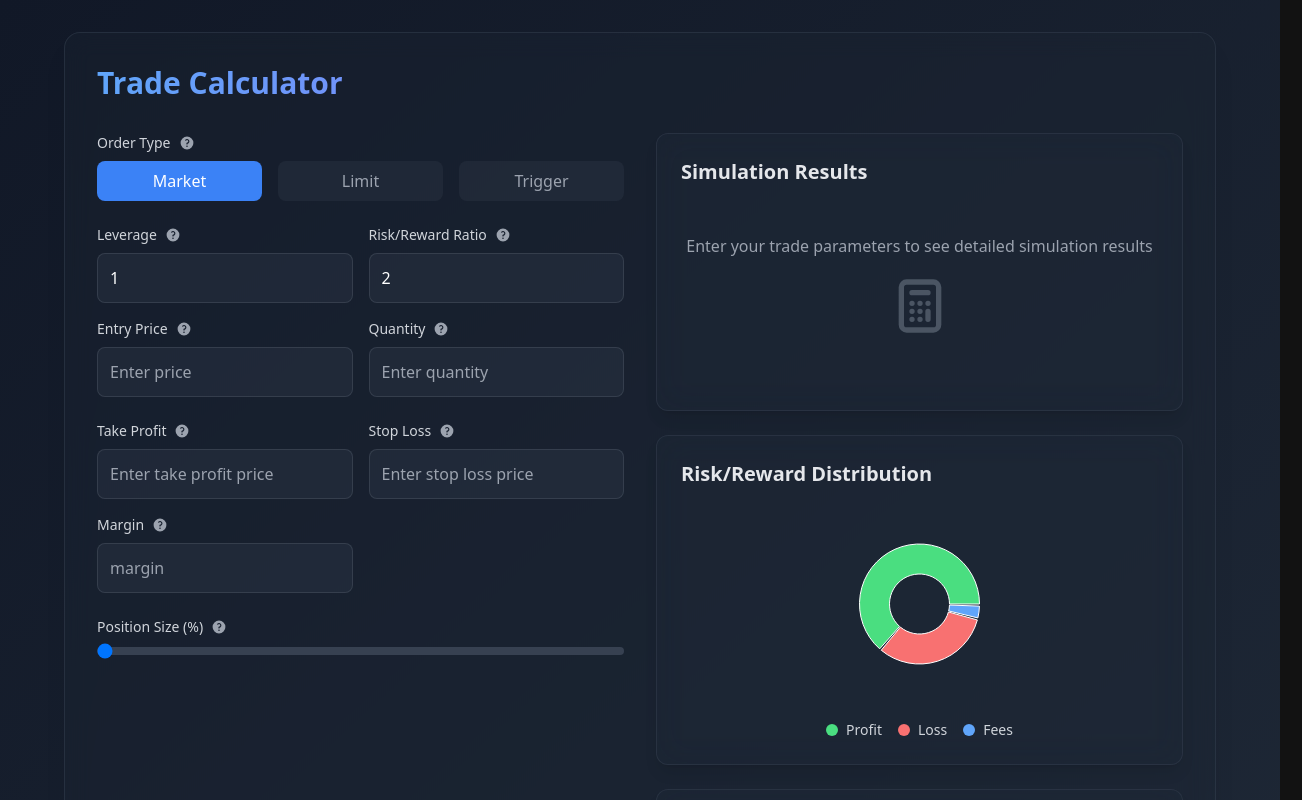
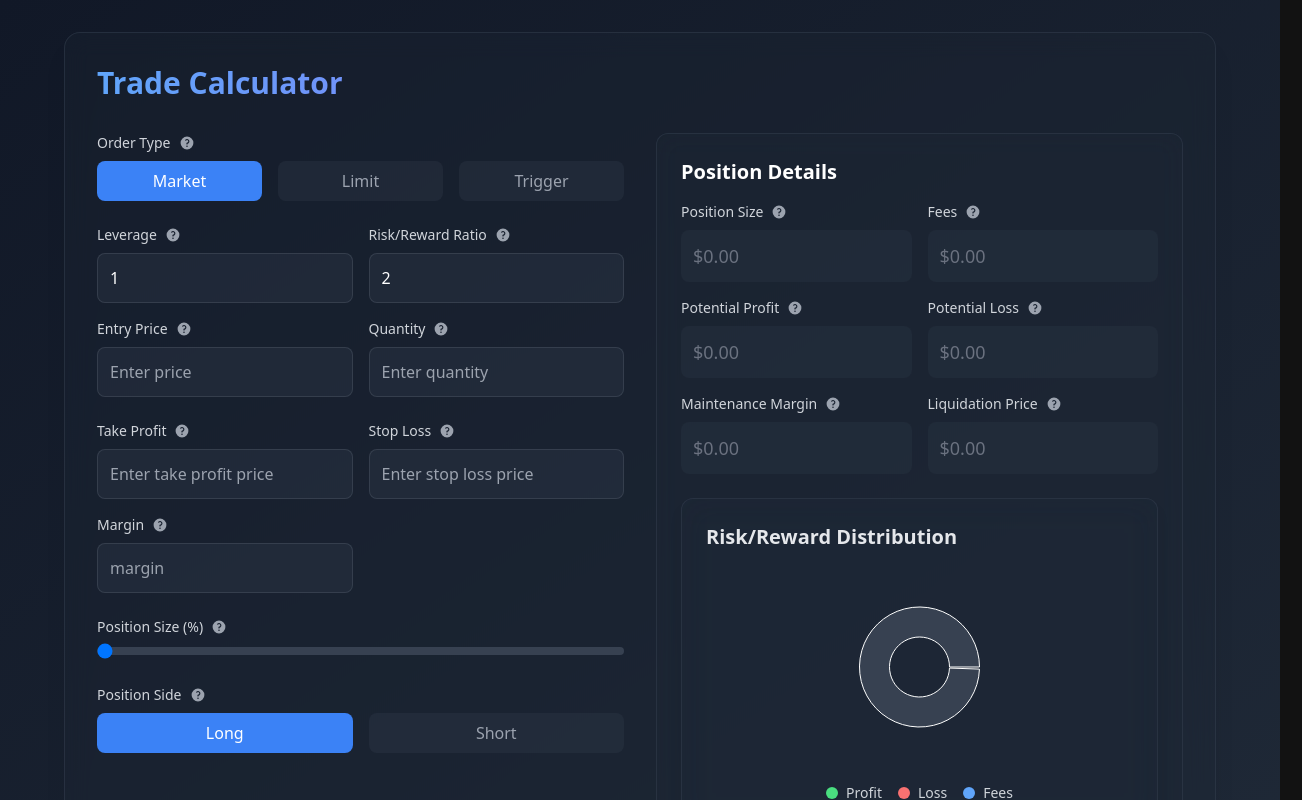
Before and after one commit to alexUXUI/trade, a React app: page / in a window 1280 px wide. Shown: the top 800 px of the page, 1302 px wide, since content can reach past the window. Built offline with nearby package versions, Linux system fonts and the light colour scheme; the HTML template or start-up script is replaced by a standard one.

Commit message:
wip: working on biz logic

```diff
--- a/src/components/TradeCalculator.tsx
+++ b/src/components/TradeCalculator.tsx
@@ -19,6 +19,7 @@ interface TradeInputs {
   marginPercent: number;
   maintenanceMargin: number;
   liquidationPrice: number;
+  positionSide: 'long' | 'short';
 }
 
 const initialInputs: TradeInputs = {
@@ -35,6 +36,7 @@ const initialInputs: TradeInputs = {
   marginPercent: 0,
   maintenanceMargin: 0,
   liquidationPrice: 0,
+  positionSide: 'long',
 };
 
 const useSimulator = () => {
@@ -42,67 +44,109 @@ const useSimulator = () => {
   const [simulation, setSimulation] = useState<TradeSimulationResult | null>(null);
   const [riskRewardRatio, setRiskRewardRatio] = useState<number>(2); // Default 1:2 risk-reward ratio
 
+  const calculatePositionMetrics = (
+    price: number,
+    quantity: number,
+    leverage: number,
+    margin: number,
+    isLong: boolean
+  ) => {
+    const positionSize = price * quantity;
+    const maintenanceMargin = positionSize * 0.005;
+    const liquidationPrice = isLong
+      ? price * (1 - 1 / leverage)
+      : price * (1 + 1 / leverage);
+
+    return {
+      positionSize,
+      maintenanceMargin,
+      liquidationPrice,
+      margin: positionSize / leverage
+    };
+  };
+
   const handleInputChange = (field: keyof TradeInputs, value: string) => {
     const numValue = parseFloat(value) || 0;
     const updates: Partial<TradeInputs> = { [field]: numValue };
+    const isLong = inputs.positionSide === 'long';
 
-    if (field === 'price') {
-      if (numValue > 0) {
-        const ratio = riskRewardRatio;
-        const riskAmount = numValue * 0.1; // Default 10% risk
-        updates.sl = numValue - riskAmount;
-        updates.tp = numValue + (riskAmount * ratio);
-        if (inputs.quantity && inputs.leverage > 0) {
-          updates.margin = TradeSimulator.calculateRequiredMargin(numValue, inputs.quantity, inputs.leverage);
-        }
-      }
-    } else if (field === 'quantity') {
-      if (numValue > 0 && inputs.price && inputs.leverage > 0) {
-        updates.margin = TradeSimulator.calculateRequiredMargin(inputs.price, numValue, inputs.leverage);
-      }
-    } else if (field === 'leverage') {
-      if (numValue > 0 && inputs.price && inputs.quantity) {
-        updates.margin = TradeSimulator.calculateRequiredMargin(inputs.price, inputs.quantity, numValue);
-      }
-    } else if (field === 'tp') {
-      if (numValue > 0 && inputs.price && inputs.sl) {
-        const profitDistance = Math.abs(numValue - inputs.price);
-        const riskDistance = Math.abs(inputs.sl - inputs.price);
-        if (riskDistance > 0) {
-          const newRatio = profitDistance / riskDistance;
-          setRiskRewardRatio(newRatio);
-        }
-      }
-    } else if (field === 'sl') {
-      if (numValue > 0 && inputs.price && inputs.tp) {
-        const profitDistance = Math.abs(inputs.tp - inputs.price);
-        const riskDistance = Math.abs(numValue - inputs.price);
-        if (riskDistance > 0) {
-          const newRatio = profitDistance / riskDistance;
-          setRiskRewardRatio(newRatio);
-        }
+    if (field === 'price' && numValue > 0) {
+      // Immediately calculate TP and SL when price is entered
+      const riskAmount = numValue * 0.1; // 10% risk
+      updates.tp = isLong ?
+        numValue + (riskAmount * riskRewardRatio) :
+        numValue - (riskAmount * riskRewardRatio);
+      updates.sl = isLong ?
+        numValue - riskAmount :
+        numValue + riskAmount;
+
+      // Calculate other metrics if quantity exists
+      if (inputs.quantity && inputs.leverage > 0) {
+        const positionSize = numValue * inputs.quantity;
+        updates.margin = positionSize / inputs.leverage;
+        updates.maintenanceMargin = positionSize * 0.005;
+        updates.liquidationPrice = isLong ?
+          numValue * (1 - 1/inputs.leverage) :
+          numValue * (1 + 1/inputs.leverage);
       }
     }
+    switch (field) {
+      case 'leverage':
+        if (numValue > 0 && inputs.price && inputs.quantity) {
+          const metrics = calculatePositionMetrics(inputs.price, inputs.quantity, numValue, inputs.margin, isLong);
+          Object.assign(updates, metrics);
+        }
+        break;
 
-    // Update liquidation price and maintenance margin
-    if (field === 'price' || field === 'quantity' || field === 'leverage') {
-      const price = field === 'price' ? numValue : inputs.price;
-      const quantity = field === 'quantity' ? numValue : inputs.quantity;
-      const leverage = field === 'leverage' ? numValue : inputs.leverage;
+      case 'price':
+      case 'quantity':
+        const price = field === 'price' ? numValue : inputs.price;
+        const quantity = field === 'quantity' ? numValue : inputs.quantity;
 
-      if (price > 0 && quantity > 0 && leverage > 0) {
-        const positionSize = price * quantity;
-        updates.maintenanceMargin = positionSize * 0.005; // 0.5% maintenance margin
-        const margin = TradeSimulator.calculateRequiredMargin(price, quantity, leverage);
-        updates.liquidationPrice = price - ((margin - updates.maintenanceMargin) / (positionSize / price));
-      }
+        if (price && quantity && inputs.leverage > 0) {
+          const positionSize = price * quantity;
+          updates.margin = positionSize / inputs.leverage;
+          updates.maintenanceMargin = positionSize * 0.005;
+          updates.liquidationPrice = isLong ?
+            price * (1 - 1/inputs.leverage) :
+            price * (1 + 1/inputs.leverage);
+
+          if (field === 'price') {
+            const riskAmount = price * 0.1;
+            updates.tp = isLong ?
+              price + (riskAmount * riskRewardRatio) :
+              price - (riskAmount * riskRewardRatio);
+            updates.sl = isLong ?
+              price - riskAmount :
+              price + riskAmount;
+          }
+        }
+        break;
+
+      case 'tp':
+      case 'sl':
+        if (numValue > 0 && inputs.price) {
+          const profitDistance = Math.abs(
+            field === 'tp' ? numValue - inputs.price : inputs.tp - inputs.price
+          );
+          const riskDistance = Math.abs(
+            field === 'sl' ? numValue - inputs.price : inputs.sl - inputs.price
+          );
+          if (riskDistance > 0) {
+            const newRatio = isLong ?
+              profitDistance / riskDistance :
+              riskDistance / profitDistance;
+            setRiskRewardRatio(newRatio);
+          }
+        }
+        break;
     }
 
     setInputs(prev => ({ ...prev, ...updates }));
   };
 
   useEffect(() => {
-    if (inputs.price && inputs.quantity && inputs.leverage && inputs.margin) {
+    if (inputs.price && inputs.quantity) {  // Removed other conditions to calculate earlier
       const simulator = new TradeSimulator(
         inputs.price,
         inputs.quantity,
@@ -110,9 +154,10 @@ const useSimulator = () => {
         inputs.margin,
         inputs.makerFee,
         inputs.takerFee,
-        inputs.tp || inputs.price * 1.1, // Default TP at 10% profit
-        inputs.sl || inputs.price * 0.9, // Default SL at 10% loss
+        inputs.tp || inputs.price * (inputs.positionSide === 'long' ? 1.1 : 0.9),
+        inputs.sl || inputs.price * (inputs.positionSide === 'long' ? 0.9 : 1.1),
         inputs.orderType,
+        inputs.positionSide === 'long'
       );
       setSimulation(simulator.simulateTrade());
     }
@@ -172,10 +217,21 @@ export const TradeCalculator = () => {
                   setRiskRewardRatio(ratio);
                   if (inputs.price) {
                     const riskAmount = inputs.price * 0.1;
+                    const newTp = inputs.price + (riskAmount * ratio);
+                    const newSl = inputs.price - riskAmount;
+
+                    // Calculate new liquidation price and maintenance margin
+                    const positionSize = inputs.price * inputs.quantity;
+                    const maintenanceMargin = positionSize * 0.005;
+                    const margin = TradeSimulator.calculateRequiredMargin(inputs.price, inputs.quantity, inputs.leverage);
+                    const liquidationPrice = inputs.price - ((margin - maintenanceMargin) / (positionSize / inputs.price));
+
                     setInputs(prev => ({
                       ...prev,
-                      tp: inputs.price + (riskAmount * ratio),
-                      sl: inputs.price - riskAmount
+                      tp: newTp,
+                      sl: newSl,
+                      maintenanceMargin,
+                      liquidationPrice
                     }));
                   }
                 }}
@@ -243,9 +299,52 @@ export const TradeCalculator = () => {
                 }));
               }}
             />
+            <ButtonGroup
+              label="Position Side"
+              tooltip="Long positions profit when price goes up. Short positions profit when price goes down."
+              options={[
+                { value: 'long', label: 'Long' },
+                { value: 'short', label: 'Short' }
+              ]}
+              value={inputs.positionSide}
+              onChange={value => {
+                const isLong = value === 'long';
+                const price = inputs.price;
+                if (price) {
+                  const riskAmount = price * 0.1;
+                  const newSl = isLong ? price - riskAmount : price + riskAmount;
+                  const newTp = isLong ? price + (riskAmount * riskRewardRatio) : price - (riskAmount * riskRewardRatio);
+
+                  const metrics = calculatePositionMetrics(
+                    price,
+                    inputs.quantity,
+                    inputs.leverage,
+                    inputs.margin,
+                    isLong
+                  );
+
+                  setInputs(prev => ({
+                    ...prev,
+                    positionSide: value as 'long' | 'short',
+                    tp: newTp,
+                    sl: newSl,
+                    ...metrics
+                  }));
+                } else {
+                  setInputs(prev => ({
+                    ...prev,
+                    positionSide: value as 'long' | 'short'
+                  }));
+                }
+              }}
+            />
           </div>
           <div className="space-y-6">
-            <SimulationResults simulation={simulation} />
+            <SimulationResults
+              simulation={simulation}
+              maintenanceMargin={inputs.maintenanceMargin}
+              liquidationPrice={inputs.liquidationPrice}
+            />
           </div>
         </div>
       </div>
--- /dev/null
+++ b/src/components/shared/Charts.tsx
@@ -0,0 +1,40 @@
+import { PieChart, Pie, Cell, ResponsiveContainer, Tooltip } from 'recharts';
+
+interface ChartProps {
+    data: { name: string; value: number }[];
+    colors: string[];
+    showFees?: boolean;
+}
+
+export const DonutChart = ({ data, colors, showFees }: ChartProps) => {
+    const hasData = data.some(d => d.value > 0);
+
+    return (
+        <ResponsiveContainer width="100%" height="100%">
+            <PieChart>
+                <Pie
+                    data={hasData ? data : [{ name: 'No Data', value: 1 }]}
+                    cx="50%"
+                    cy="50%"
+                    innerRadius={30}
+                    outerRadius={60}
+                    paddingAngle={2}
+                    dataKey="value"
+                >
+                    {hasData ? (
+                        data.map((_, index) => (
+                            <Cell key={`cell-${index}`} fill={colors[index]} />
+                        ))
+                    ) : (
+                        <Cell fill="#374151" />
+                    )}
+                </Pie>
+                <Tooltip
+                    contentStyle={{ background: '#1f2937', border: 'none', borderRadius: '0.5rem' }}
+                    itemStyle={{ color: '#e5e7eb' }}
+                    formatter={(value: number) => `$${value.toFixed(2)}`}
+                />
+            </PieChart>
+        </ResponsiveContainer>
+    );
+};
--- a/src/components/shared/SimulationResults.tsx
+++ b/src/components/shared/SimulationResults.tsx
@@ -1,87 +1,99 @@
 import { TradeSimulationResult } from '../../trade-simulator';
 import clsx from 'clsx';
 import { PieChart, Pie, Cell, ResponsiveContainer, Tooltip } from 'recharts';
+import { TooltipWrapper } from './TooltipWrapper';
+import { DonutChart } from './Charts';
 
 interface SimulationResultsProps {
   simulation: TradeSimulationResult | null;
+  maintenanceMargin?: number;
+  liquidationPrice?: number;
+  isLong?: boolean;
 }
 
-export const SimulationResults = ({ simulation }: SimulationResultsProps) => {
+export const SimulationResults = ({ simulation, maintenanceMargin, liquidationPrice, isLong = true }: SimulationResultsProps) => {
   return (
-    <div className="space-y-6">
-      <div className="bg-gray-800/40 backdrop-blur-lg rounded-xl p-6 border border-gray-700/50 shadow-lg">
-        <h3 className="text-xl font-semibold text-gray-200 mb-4">Simulation Results</h3>
-        {!simulation ? (
+    <div className="bg-gray-800/30 backdrop-blur-md rounded-xl p-6 border border-gray-700/50">
+      <h3 className="text-xl font-semibold mb-4">Position Details</h3>
+      <div className="space-y-4">
+        {/* {!simulation && (
           <div className="text-center py-8">
             <p className="text-gray-400 mb-4">Enter your trade parameters to see detailed simulation results</p>
             <svg className="w-16 h-16 mx-auto text-gray-600 mb-4" fill="none" viewBox="0 0 24 24" stroke="currentColor">
               <path strokeLinecap="round" strokeLinejoin="round" strokeWidth={2} d="M9 7h6m0 10v-3m-3 3h.01M9 17h.01M9 14h.01M12 14h.01M15 11h.01M12 11h.01M9 11h.01M7 21h10a2 2 0 002-2V5a2 2 0 00-2-2H7a2 2 0 00-2 2v14a2 2 0 002 2z" />
             </svg>
-          </div>
-        ) : (
+          </div>)} */}
         <div className="grid grid-cols-2 gap-4">
+          <TooltipWrapper label="Position Size" tooltip="Total value of the position = Entry Price × Quantity">
             <div className="p-3 bg-gray-700/20 rounded-lg">
-              <p className="text-sm text-gray-400">Position Size</p>
-              <p className="text-lg font-medium">${simulation['Position Size'].toFixed(2)}</p>
-            </div>
-            <div className="p-3 bg-gray-700/20 rounded-lg">
-              <p className="text-sm text-gray-400">Fees</p>
-              <p className="text-lg font-medium">
-                ${(simulation['Market Fee'] || simulation['Limit Fee']).toFixed(2)}
+              <p className={clsx('text-lg font-medium', simulation?.['Position Size'] ? 'text-white' : 'text-gray-500')}>
+                ${simulation?.['Position Size']?.toFixed(2) || '0.00'}
               </p>
             </div>
+          </TooltipWrapper>
+
+          <TooltipWrapper label="Fees" tooltip="Trading fees = Position Size × (Market Fee Rate or Limit Fee Rate)">
             <div className="p-3 bg-gray-700/20 rounded-lg">
-              <p className="text-sm text-gray-400">Potential Profit</p>
-              <p className={clsx(
-                'text-lg font-medium',
-                simulation['Profit at TP'] > 0 ? 'text-green-400' : 'text-red-400'
-              )}>
-                ${simulation['Profit at TP'].toFixed(2)}
+              <p className={clsx('text-lg font-medium', simulation?.['Market Fee'] || simulation?.['Limit Fee'] ? 'text-white' : 'text-gray-500')}>
+                ${(simulation?.['Market Fee'] || simulation?.['Limit Fee'])?.toFixed(2) || '0.00'}
               </p>
             </div>
+          </TooltipWrapper>
+
+          <TooltipWrapper label="Potential Profit" tooltip="Potential profit = |Take Profit - Entry Price| × Quantity - Fees">
             <div className="p-3 bg-gray-700/20 rounded-lg">
-              <p className="text-sm text-gray-400">Potential Loss</p>
-              <p className="text-lg font-medium text-red-400">
-                ${Math.abs(simulation['Loss at SL']).toFixed(2)}
+              <p className={clsx('text-lg font-medium',
+                !simulation?.['Profit at TP'] ? 'text-gray-500' : 'text-green-400'
+              )}>
+                ${simulation?.['Profit at TP'] ? Math.abs(simulation['Profit at TP']).toFixed(2) : '0.00'}
               </p>
             </div>
+          </TooltipWrapper>
+
+          <TooltipWrapper label="Potential Loss" tooltip="Potential loss = |Stop Loss - Entry Price| × Quantity + Fees">
+            <div className="p-3 bg-gray-700/20 rounded-lg">
+              <p className={clsx('text-lg font-medium',
+                simulation?.['Loss at SL'] ? 'text-red-400' : 'text-gray-500'
+              )}>
+                ${simulation ? Math.abs(simulation['Loss at SL']).toFixed(2) : '0.00'}
+              </p>
             </div>
-        )}
+          </TooltipWrapper>
+
+          <TooltipWrapper label="Maintenance Margin" tooltip="Minimum margin required to keep position open = Position Size × 0.5% (0.005)">
+            <div className="p-3 bg-gray-700/20 rounded-lg">
+              <p className={clsx('text-lg font-medium',
+                maintenanceMargin ? 'text-yellow-400' : 'text-gray-500'
+              )}>
+                ${maintenanceMargin?.toFixed(2) || '0.00'}
+              </p>
             </div>
+          </TooltipWrapper>
 
+          <TooltipWrapper label="Liquidation Price" tooltip="Price at which position is liquidated. For longs: Entry × (1 - 1/Leverage). For shorts: Entry × (1 + 1/Leverage)">
+            <div className="p-3 bg-gray-700/20 rounded-lg">
+              <p className={clsx('text-lg font-medium',
+                liquidationPrice ? 'text-red-500' : 'text-gray-500'
+              )}>
+                ${liquidationPrice?.toFixed(2) || '0.00'}
+              </p>
+            </div>
+          </TooltipWrapper>
+        </div>
+      </div>
+      <div className="grid grid-cols-1 gap-6 mt-6">
         <div className="bg-gray-800/40 backdrop-blur-lg rounded-xl p-6 border border-gray-700/50 shadow-lg">
           <h3 className="text-xl font-semibold mb-4 text-gray-200">Risk/Reward Distribution</h3>
           <div className="h-[200px]">
-          <ResponsiveContainer width="100%" height="100%">
-            <PieChart>
-              <Pie
+            <DonutChart
               data={simulation ? [
                 { name: 'Potential Profit', value: Math.abs(simulation['Profit at TP']) },
                 { name: 'Potential Loss', value: Math.abs(simulation['Loss at SL']) },
-                  { name: 'Fees', value: simulation['Market Fee'] || simulation['Limit Fee'] }
-                ] : [
-                  { name: 'Potential Profit', value: 1000 },
-                  { name: 'Potential Loss', value: 500 },
-                  { name: 'Fees', value: 50 }
-                ]}
-                cx="50%"
-                cy="50%"
-                innerRadius={30}
-                outerRadius={60}
-                paddingAngle={2}
-                dataKey="value"
-              >
-                <Cell fill="#4ade80" />
-                <Cell fill="#f87171" />
-                <Cell fill="#60a5fa" />
-              </Pie>
-              <Tooltip
-                contentStyle={{ background: '#1f2937', border: 'none', borderRadius: '0.5rem' }}
-                itemStyle={{ color: '#e5e7eb' }}
-                formatter={(value: number) => `$${value.toFixed(2)}`}
+                { name: 'Fees', value: simulation['Market Fee'] || simulation['Limit Fee'] || 0 }
+              ] : []}
+              colors={['#4ade80', '#f87171', '#60a5fa']}
+              showFees={true}
             />
-            </PieChart>
-          </ResponsiveContainer>
           </div>
           <div className="flex justify-center gap-4 mt-4 text-sm">
             <div className="flex items-center gap-2">
@@ -99,47 +111,6 @@ export const SimulationResults = ({ simulation }: SimulationResultsProps) => {
           </div>
         </div>
 
-      <div className="bg-gray-800/40 backdrop-blur-lg rounded-xl p-6 border border-gray-700/50 shadow-lg mt-6">
-        <h3 className="text-xl font-semibold mb-4 text-gray-200">Profit/Loss Analysis</h3>
-        <div className="h-[200px]">
-          <ResponsiveContainer width="100%" height="100%">
-            <PieChart>
-              <Pie
-                data={simulation ? [
-                  { name: 'Potential Profit', value: Math.max(0, simulation['Profit at TP']) },
-                  { name: 'Potential Loss', value: Math.abs(Math.min(0, simulation['Loss at SL'])) }
-                ] : [
-                  { name: 'Potential Profit', value: 1000 },
-                  { name: 'Potential Loss', value: 500 }
-                ]}
-                cx="50%"
-                cy="50%"
-                innerRadius={30}
-                outerRadius={60}
-                paddingAngle={2}
-                dataKey="value"
-              >
-                <Cell fill="#4ade80" />
-                <Cell fill="#f87171" />
-              </Pie>
-              <Tooltip
-                contentStyle={{ background: '#1f2937', border: 'none', borderRadius: '0.5rem' }}
-                itemStyle={{ color: '#e5e7eb' }}
-                formatter={(value: number) => `$${value.toFixed(2)}`}
-              />
-            </PieChart>
-          </ResponsiveContainer>
-        </div>
-        <div className="flex justify-center gap-4 mt-4 text-sm">
-          <div className="flex items-center gap-2">
-            <div className="w-3 h-3 rounded-full bg-green-400" />
-            <span className="text-gray-300">Profit</span>
-          </div>
-          <div className="flex items-center gap-2">
-            <div className="w-3 h-3 rounded-full bg-red-400" />
-            <span className="text-gray-300">Loss</span>
-          </div>
-        </div>
       </div>
     </div>
   );
```
Also changed, not shown: 1 other file (tests, documents, lock files or other folders). Lines whose indentation alone changed are shown as unchanged.
